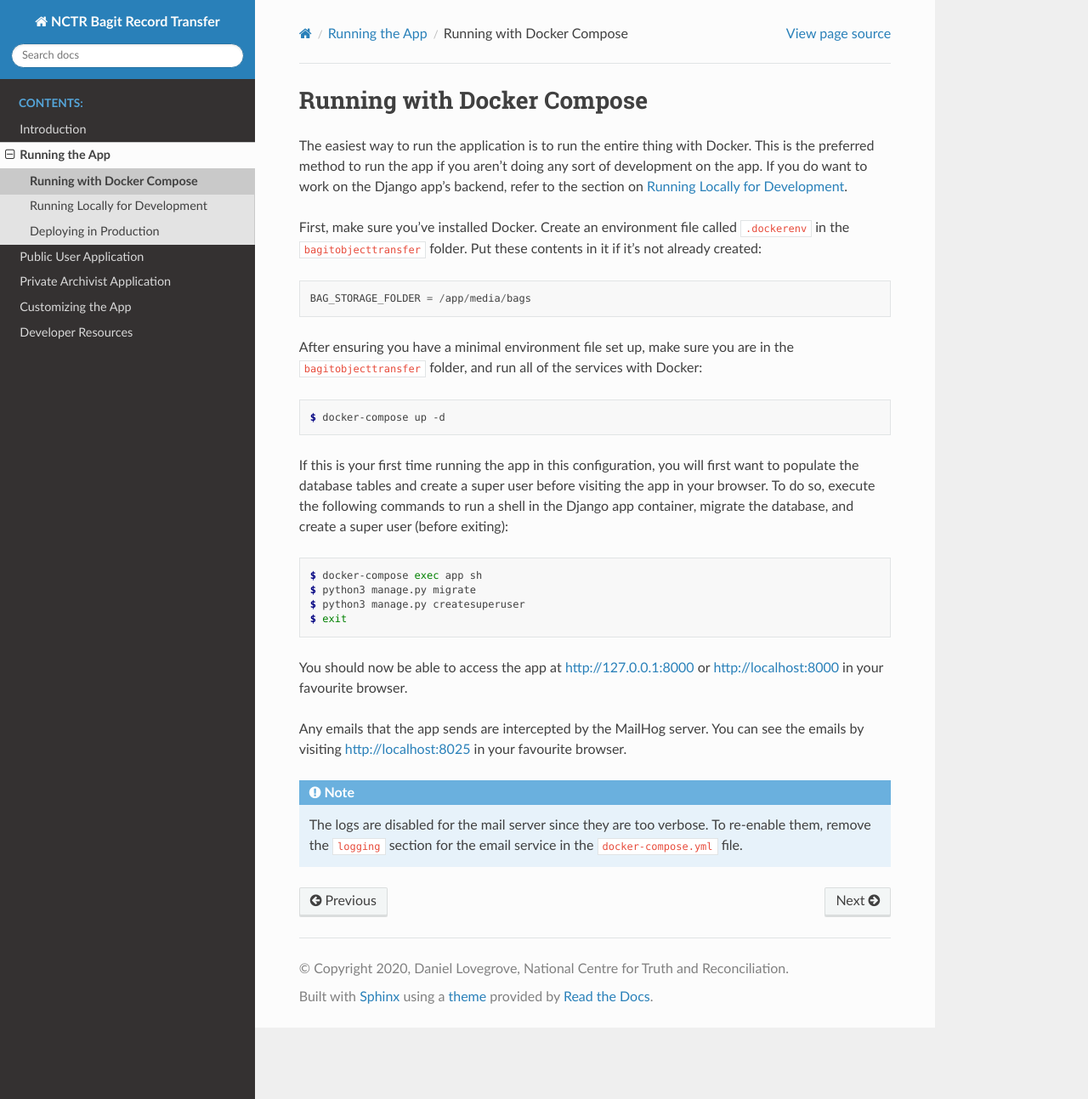
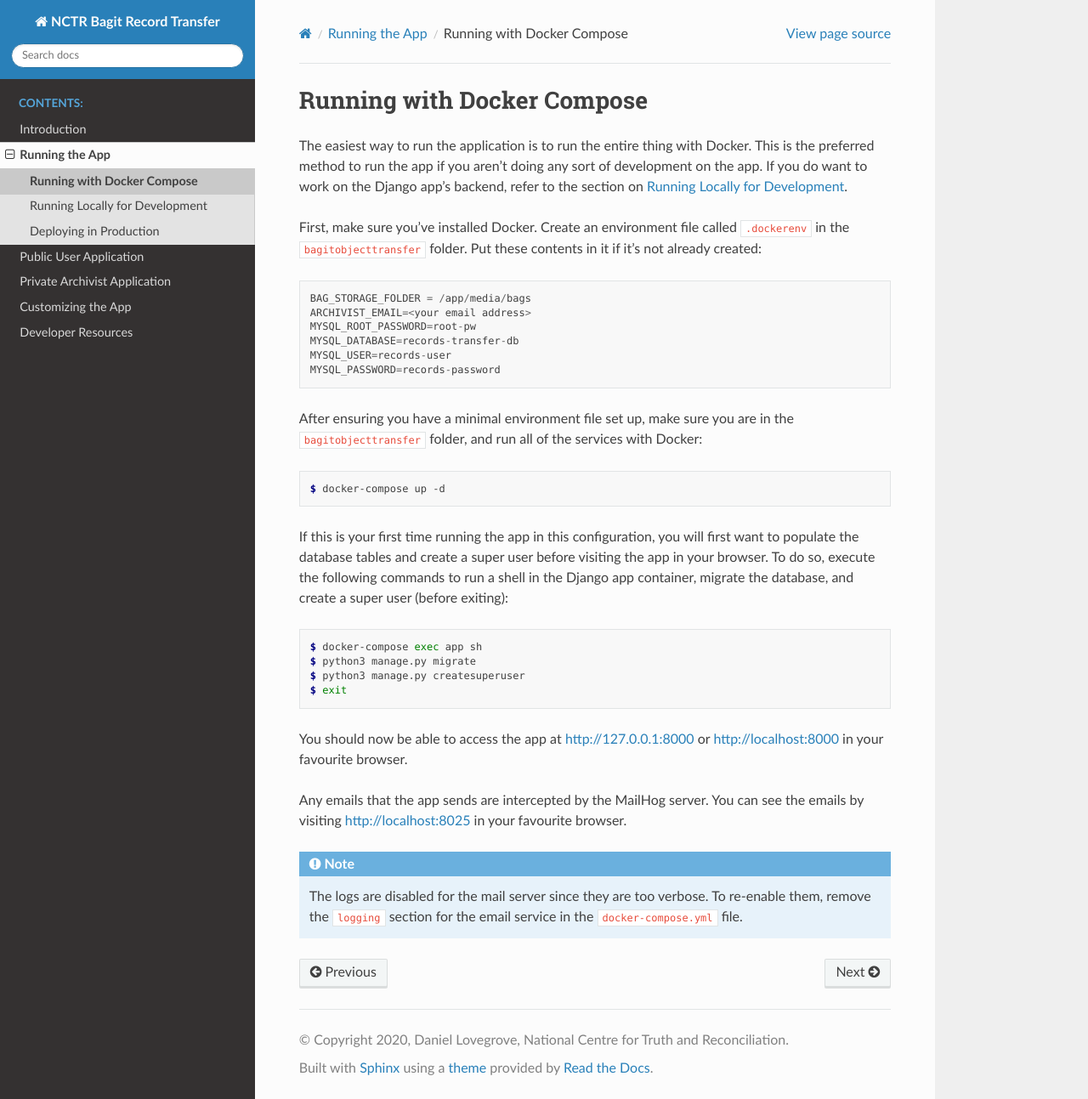
Before and after one commit to NationalCentreTruthReconciliation/Secure-Record-Transfer, a Sphinx documentation site: the page built from docs/running/docker.rst, in a window 1280 px wide and 1293 px high. Shown: the whole window at 85% size. Built offline with Sphinx 7.4.7 and the Read the Docs theme 2.0.0, drawn with Linux system fonts in a browser that asks for light colours.

Commit message:
Update docker-compose docs

```diff
--- a/docs/running/docker.rst
+++ b/docs/running/docker.rst
@@ -11,6 +11,11 @@ the :code:`bagitobjecttransfer` folder. Put these contents in it if it's not alr
 ::
 
     BAG_STORAGE_FOLDER = /app/media/bags
+    ARCHIVIST_EMAIL=<your email address>
+    MYSQL_ROOT_PASSWORD=root-pw
+    MYSQL_DATABASE=records-transfer-db
+    MYSQL_USER=records-user
+    MYSQL_PASSWORD=records-password
 
 
 After ensuring you have a minimal environment file set up, make sure you are in the
```
Also changed, not shown: 1 other file.
